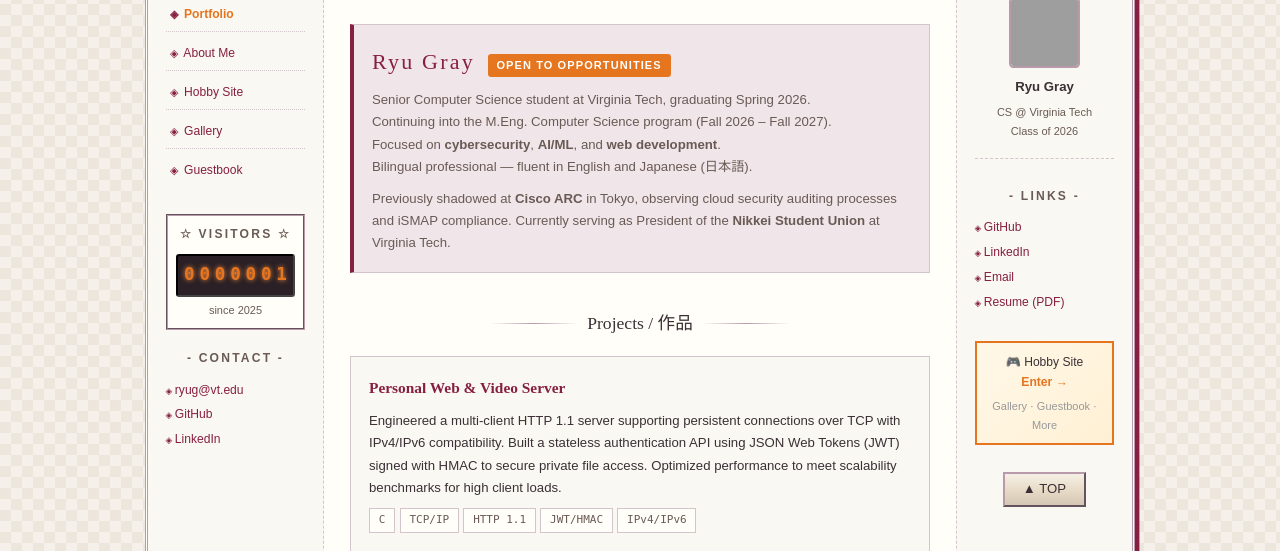
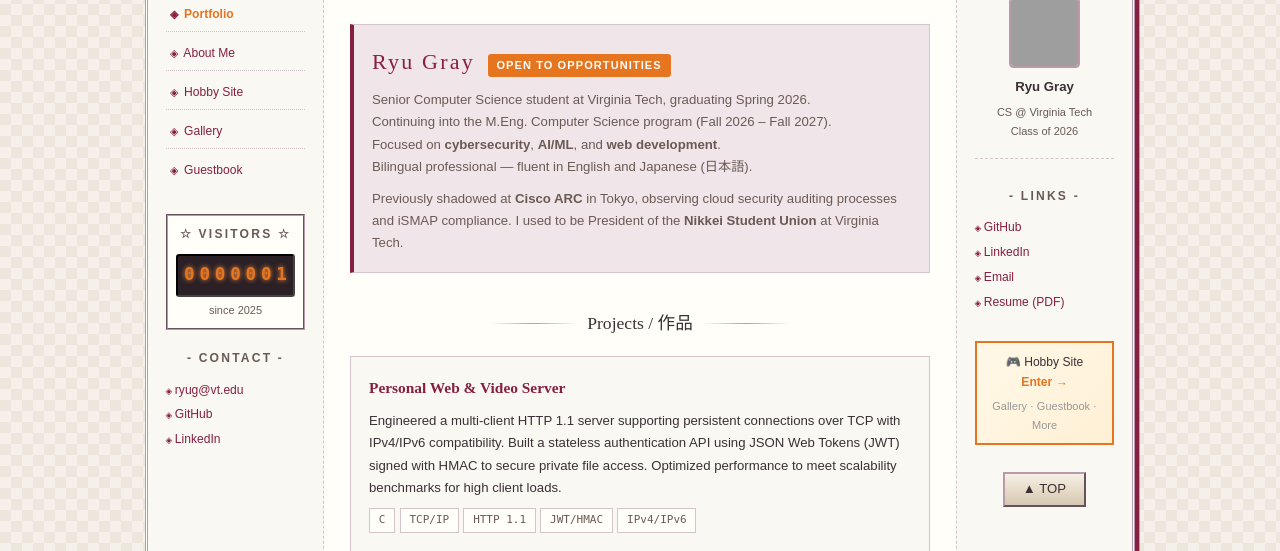
Before and after one commit to HarukoCinder/personal-site, a PHP site: page / in a window 1280 px wide. Shown: the part 249-800 px from the top of the page. Run offline with PHP 8.4, Linux system fonts and the light colour scheme; data comes from the database, SQL or seed files in the repository; data that the repository does not hold is empty; grey boxes are pictures that could not be loaded.

Commit message:
fixed some of the content

```diff
--- a/index.php
+++ b/index.php
@@ -111,7 +111,7 @@ require __DIR__ . '/includes/head.php';
                     </p>
                     <p class="intro-detail">
                         Previously shadowed at <strong>Cisco ARC</strong> in Tokyo, observing cloud security
-                        auditing processes and iSMAP compliance. Currently serving as President of
+                        auditing processes and iSMAP compliance. I used to be President of
                         the <strong>Nikkei Student Union</strong> at Virginia Tech.
                     </p>
                 </div>
```
